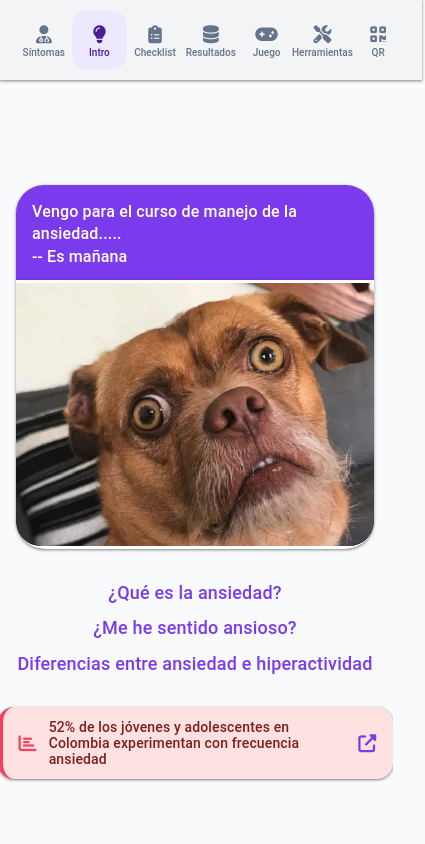
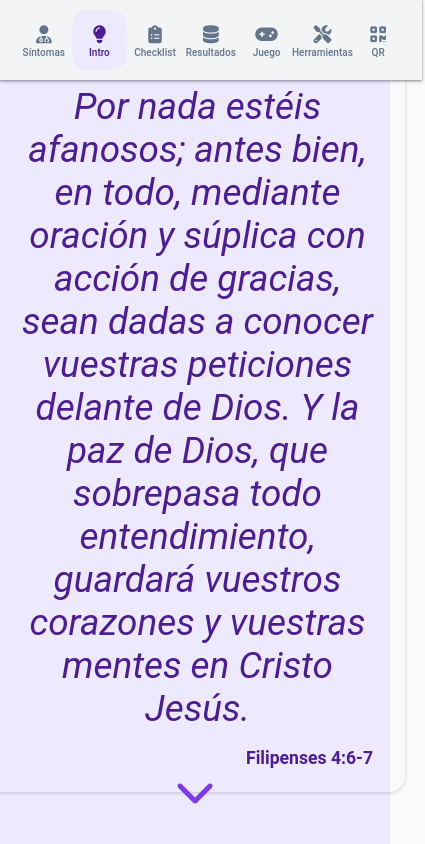
Before and after one commit to dmesam/ansiedad, a plain HTML site: page introduccion.html in a window 390 px wide. Shown: the top 844 px of the page, 425 px wide, since content can reach past the window. Drawn offline with Linux system fonts and the light colour scheme; a web font is replaced by a local one.

Commit message:
Implement 'versiculo-hero' section in introduccion.html, featuring a centered blockquote with a biblical verse and a scroll button for improved user engagement. Adjust styles for layout consistency and responsiveness.

```diff
--- a/introduccion.html
+++ b/introduccion.html
@@ -54,9 +54,6 @@
             margin: 0;
             padding: 0;
             font-family: 'Roboto', 'Inter', sans-serif;
-            display: flex;
-            justify-content: center;
-            align-items: center;
             color: var(--md-on-background);
         }
 
@@ -160,7 +157,7 @@
             width: calc(100% - 88px);
             display: flex;
             flex-direction: column;
-            justify-content: center;
+            justify-content: flex-start;
             align-items: center;
             min-height: 100vh;
             padding: 24px;
@@ -363,6 +360,43 @@
                 font-size: 18px;
             }
         }
+
+        #versiculo-hero {
+            min-height: 100vh;
+            width: 100vw;
+            display: flex;
+            flex-direction: column;
+            justify-content: center;
+            align-items: center;
+            background: var(--md-primary-container);
+            position: relative;
+            z-index: 1;
+        }
+        #versiculo-hero blockquote {
+            color: var(--md-on-primary-container);
+            border-left: 5px solid var(--md-primary);
+            border-radius: 16px;
+            padding: 32px 32px 24px 32px;
+            box-shadow: 0px 1px 3px 1px rgba(0,0,0,0.10);
+            font-size: 2.1rem;
+            max-width: 700px;
+            width: 90%;
+            text-align: center;
+            background: transparent;
+        }
+        #versiculo-hero button {
+            background: none;
+            border: none;
+            position: absolute;
+            bottom: 32px;
+            left: 50%;
+            transform: translateX(-50%);
+            cursor: pointer;
+        }
+        #versiculo-hero i {
+            font-size: 2.5rem;
+            color: var(--md-primary);
+        }
     </style>
 </head>
 <body>
@@ -376,7 +410,17 @@
         <a href="qr.html" class="rail-item" title="QR Code"><i class="fas fa-qrcode"></i><span>QR</span></a>
     </nav>
 
-    <div class="main-content">
+    <section id="versiculo-hero" style="min-height:100vh;display:flex;flex-direction:column;justify-content:center;align-items:center;background:var(--md-primary-container);position:relative;">
+        <blockquote style="color:var(--md-on-primary-container);border-left:5px solid var(--md-primary);border-radius:16px;padding:32px 32px 24px 32px;box-shadow:0px 1px 3px 1px rgba(0,0,0,0.10);font-size:2.1rem;max-width:700px;width:90%;text-align:center;">
+            <span style="font-style:italic; font-size:1.1em;">Por nada estéis afanosos; antes bien, en todo, mediante oración y súplica con acción de gracias, sean dadas a conocer vuestras peticiones delante de Dios. Y la paz de Dios, que sobrepasa todo entendimiento, guardará vuestros corazones y vuestras mentes en Cristo Jesús.</span>
+            <br><span style="display:block;text-align:right;font-weight:600;margin-top:18px;font-size:1.1rem;">Filipenses 4:6-7</span>
+        </blockquote>
+        <button onclick="document.getElementById('contenido-intro').scrollIntoView({behavior:'smooth'});" style="background:none;border:none;position:absolute;bottom:32px;left:50%;transform:translateX(-50%);cursor:pointer;">
+            <i class="fas fa-chevron-down" style="font-size:2.5rem;color:var(--md-primary);"></i>
+        </button>
+    </section>
+
+    <div id="contenido-intro" class="main-content">
         <div class="content-container">
             <div class="meme-card">
                 <div class="meme-header">
@@ -398,7 +442,7 @@
                 <i class="fas fa-chart-bar"></i>
                 52% de los jóvenes y adolescentes en Colombia experimentan con frecuencia ansiedad
                 <a href="https://www.elcolombiano.com/tendencias/ansiedad-y-estres-en-adolescentes-como-actuar-a-tiempo-KL22835429" target="_blank" rel="noopener" class="leyenda-link" title="Ver fuente de la estadística">
-                    <i class="fas fa-external-link-alt"></i>
+                    Fuente <i class="fas fa-external-link-alt"></i>
                 </a>
             </div>
         </div>
```
